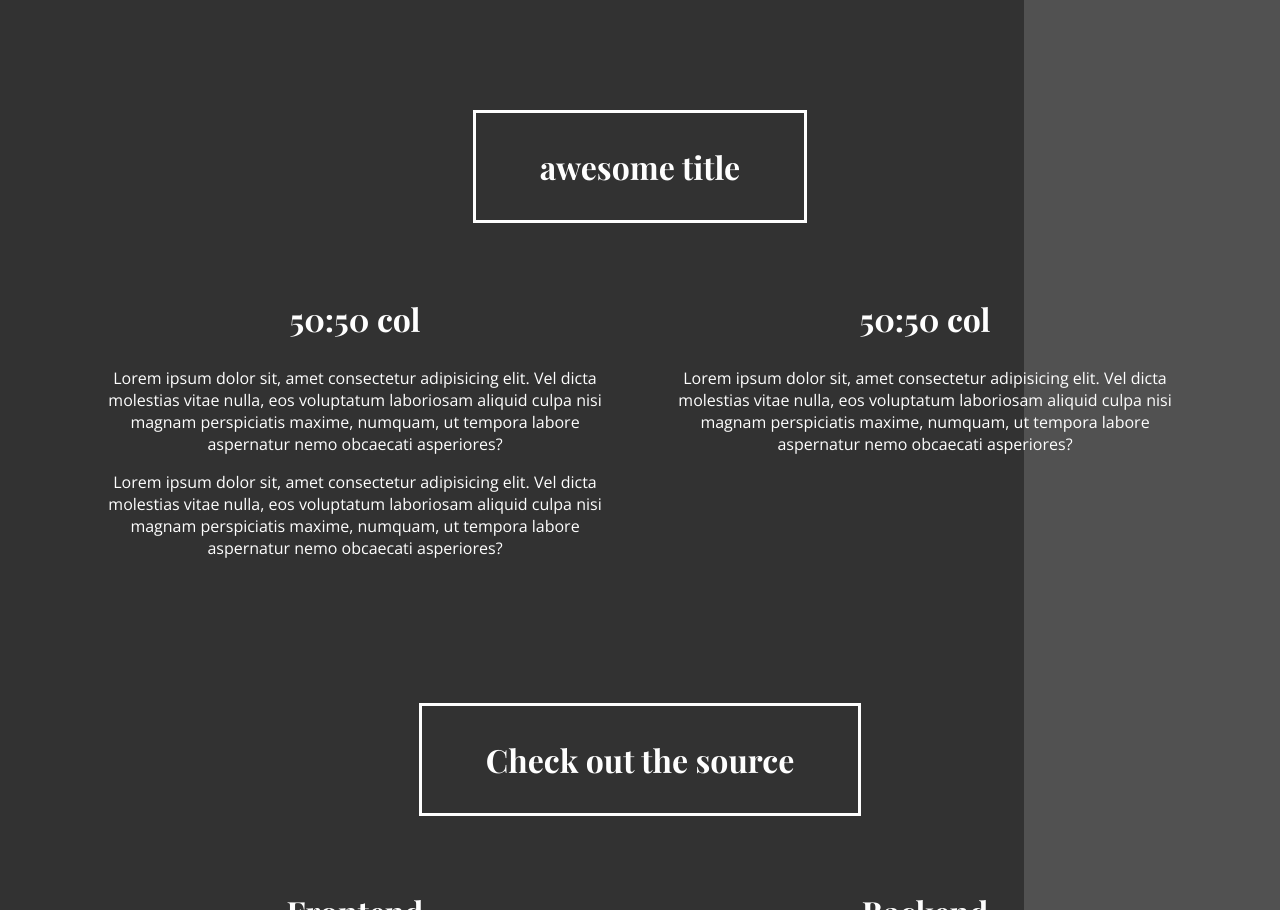
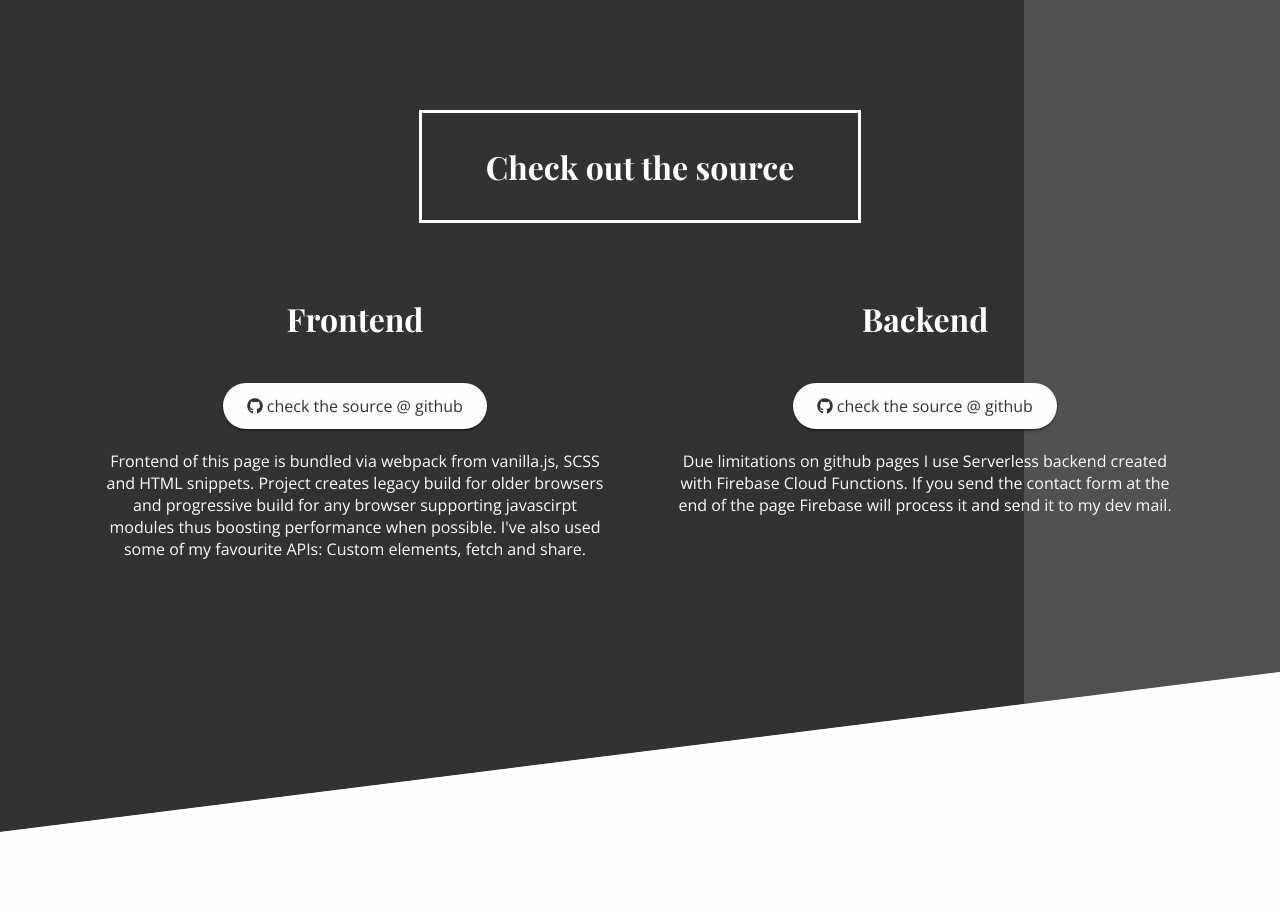
Before and after one commit to actualcactuar/myGithubLanding, a website built with webpack: page index.html in a window 1280 px wide. Shown: the part 1775-2685 px from the top of the page. Built offline with nearby package versions, Linux system fonts and the light colour scheme.

Commit message:
remove some ipsum

```diff
--- a/index.html
+++ b/index.html
@@ -102,24 +102,6 @@
 
 
         <div class="section section__dark section--clip">
-
-            <h2 class="title-secondary title-secondary--border">awesome title</h2>
-
-            <div class="row">
-                <div class="col-1-of-2">
-                    <div class="u-text-center">
-                        <h2 class="title-secondary">50:50 col</h2>
-                        <p>Lorem ipsum dolor sit, amet consectetur adipisicing elit. Vel dicta molestias vitae nulla, eos voluptatum laboriosam aliquid culpa nisi magnam perspiciatis maxime, numquam, ut tempora labore aspernatur nemo obcaecati asperiores?</p>
-                        <p>Lorem ipsum dolor sit, amet consectetur adipisicing elit. Vel dicta molestias vitae nulla, eos voluptatum laboriosam aliquid culpa nisi magnam perspiciatis maxime, numquam, ut tempora labore aspernatur nemo obcaecati asperiores?</p>
-                    </div>
-                </div>
-                <div class="col-1-of-2">
-                    <div class="u-text-center">
-                        <h2 class="title-secondary">50:50 col</h2>
-                        <p>Lorem ipsum dolor sit, amet consectetur adipisicing elit. Vel dicta molestias vitae nulla, eos voluptatum laboriosam aliquid culpa nisi magnam perspiciatis maxime, numquam, ut tempora labore aspernatur nemo obcaecati asperiores?</p>
-                    </div>
-                </div>
-            </div>
 
             <h2 class="title-secondary title-secondary--border" id="source">Check out the source</h2>
 
```
